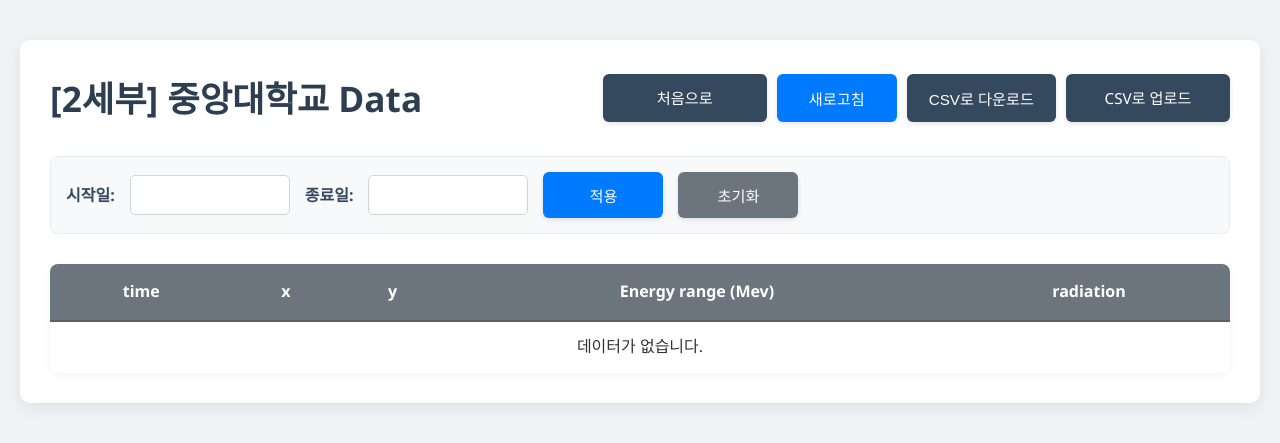
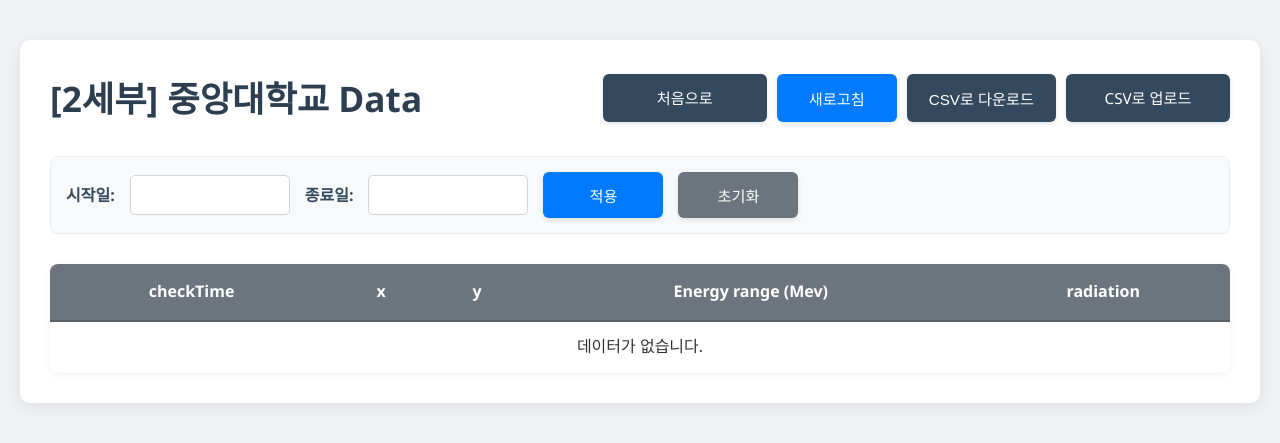
Before and after one commit to HYoung90/radiation, a Flask app: page /analysis1 in a window 1280 px wide. Shown: the top 443 px of the page. Run offline with Flask 3, Linux system fonts and the light colour scheme; data that the repository does not hold is empty; parts of the project's set-up code (start-up, migrations or seed data) failed here and were passed over; some libraries are stand-ins or nearby versions.

Commit message:
analysis1 modification

```diff
--- a/app.py
+++ b/app.py
@@ -798,56 +798,63 @@ def export_csv_by_genName(genName):
 # ---------------------------------------------------------------------
 @app.route('/export_analysis1_csv', methods=['GET'])
 def export_analysis1_csv():
-    header = ["Check Time", "X", "Y", "Energy range (Mev)", "Radiation (nSv/h)"]
-    fields = ["time", "x", "y", "Energy range (Mev)", "radiation"]
-    filename = "analysis1_data"
-    return export_csv(analysis1_collection, filename, header, fields)
+    return export_csv(
+        analysis1_collection,
+        "analysis1_data",
+        # CSV 헤더 (영문)
+        ["checkTime", "x", "y", "Energy range (Mev)", "radiation"],
+        # DB 필드 이름
+        ["time",      "x", "y", "Energy range (Mev)", "radiation"],
+        sort=[("time", DESCENDING)]
+    )
 
+# 분석1 CSV 업로드 (영문 헤더 매핑)
 @app.route('/upload_analysis1_csv', methods=['POST'])
 def upload_analysis1_csv():
     if 'file' not in request.files:
         return jsonify({"error": "No file part"}), 400
     f = request.files['file']
-    if not f or f.filename == '':
-        return jsonify({"error": "No selected file"}), 400
-    if not f.filename.lower().endswith('.csv'):
+    if not f or not f.filename.lower().endswith('.csv'):
         return jsonify({"error": "Only CSV files allowed"}), 400
 
-    # 1) 바이너리 읽기
+    # 바이너리 → text
     raw = f.read()
     try:
         text = raw.decode('utf-8-sig')
     except UnicodeDecodeError:
         text = raw.decode('cp949')
 
-    # 2) DataFrame 생성
+    # DataFrame 생성
     df = pd.read_csv(io.StringIO(text))
     df.columns = df.columns.str.replace('\ufeff', '').str.strip()
     df = df.drop(columns=['_id'], errors='ignore')
 
-    # 3) 컬럼 매핑
+    # 영문 헤더 → DB 필드 매핑
     mapping = {
-        "Check Time": "time",
-        "X": "x",
-        "Y": "y",
-        "Energy range (Mev)": "Energy range (Mev)",
-        "Radiation (nSv/h)": "radiation"
+        "checkTime":             "time",
+        "x":                     "x",
+        "y":                     "y",
+        "Energy range (Mev)":    "Energy range (Mev)",
+        "radiation":             "radiation"
     }
-    if not set(mapping.keys()).intersection(df.columns):
-        return jsonify({"error": "Unexpected CSV headers", "headers": df.columns.tolist()}), 400
+    if not set(mapping.keys()).issubset(df.columns):
+        return jsonify({
+            "error":   "Unexpected CSV headers",
+            "headers": df.columns.tolist()
+        }), 400
+
     df.rename(columns=mapping, inplace=True)
 
-    # 4) 타입 변환
+    # 타입 변환
     df['time'] = pd.to_datetime(df['time'], errors='coerce')
-    for col in ['x','y','Energy range (Mev)','radiation']:
+    for col in ["x","y","Energy range (Mev)","radiation"]:
         df[col] = pd.to_numeric(df[col], errors='coerce')
 
-    # 5) 다시 CSV로 버퍼에 작성
+    # 다시 CSV 버퍼에 쓰기
     buf = io.StringIO()
     df.to_csv(buf, index=False, encoding='utf-8-sig')
     buf.seek(0)
 
-    # 6) MongoDB에 업로드
     return upload_csv(analysis1_collection, buf, mapping)
 
 # ---------------------------------------------------------------------
--- a/templates/analysis1.html
+++ b/templates/analysis1.html
@@ -270,7 +270,7 @@
         <table id="weatherTable" class="display">
           <thead>
             <tr>
-              <th>time</th>
+              <th>checkTime</th>
               <th>x</th>
               <th>y</th>
               <th>Energy range (Mev)</th>
```
